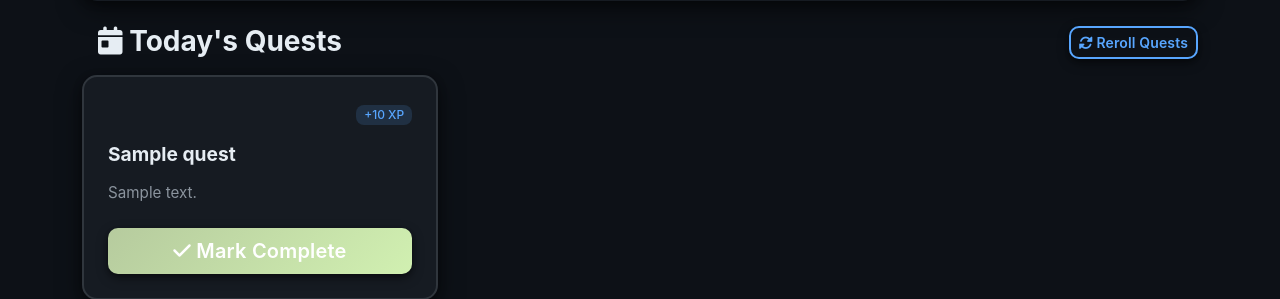
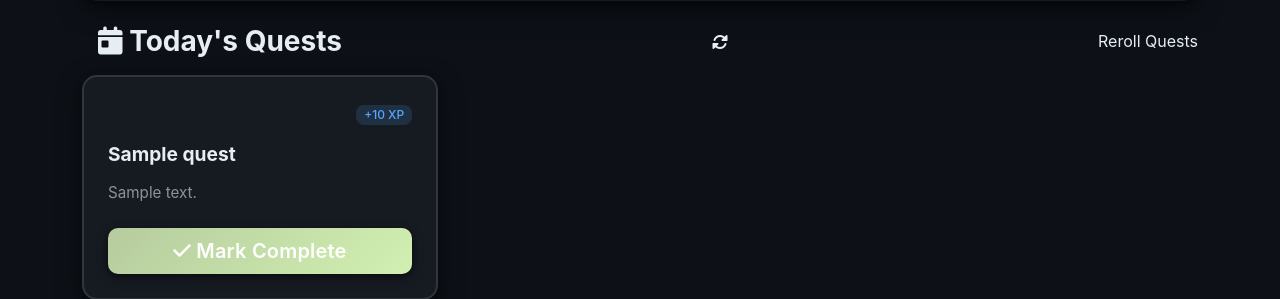
Before and after one commit to pierceluu10/Questr, a Python web app: template templates/dashboard.html in a window 1280 px wide. Shown: the part 546-845 px from the top of the page. Run offline with Jinja, Linux system fonts and the light colour scheme; the template is opened without the code that fills it: most values are stand-ins (such as "Sample title", 1, 10 or a date in 2020).

Commit message:
Remove Reroll Quests button for empty completed quests
Removed the Reroll Quests button when there are no completed quests.

```diff
--- a/templates/dashboard.html
+++ b/templates/dashboard.html
@@ -89,7 +89,6 @@
             <i class="fas fa-calendar-day"></i> Today's Quests
         </h3>
         {% if completed_quest_ids|length == 0 %}
-        <a href="{{ url_for('reroll_quests') }}" class="btn btn-outline-primary btn-sm">
             <i class="fas fa-sync-alt"></i> Reroll Quests
         </a>
         {% endif %}
```
